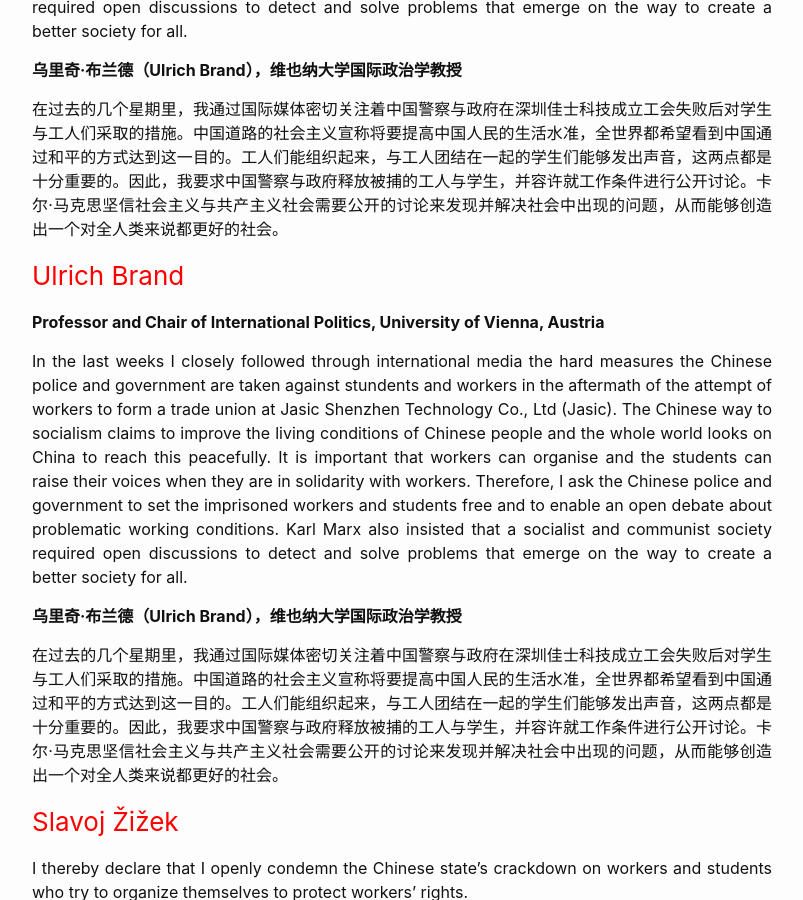
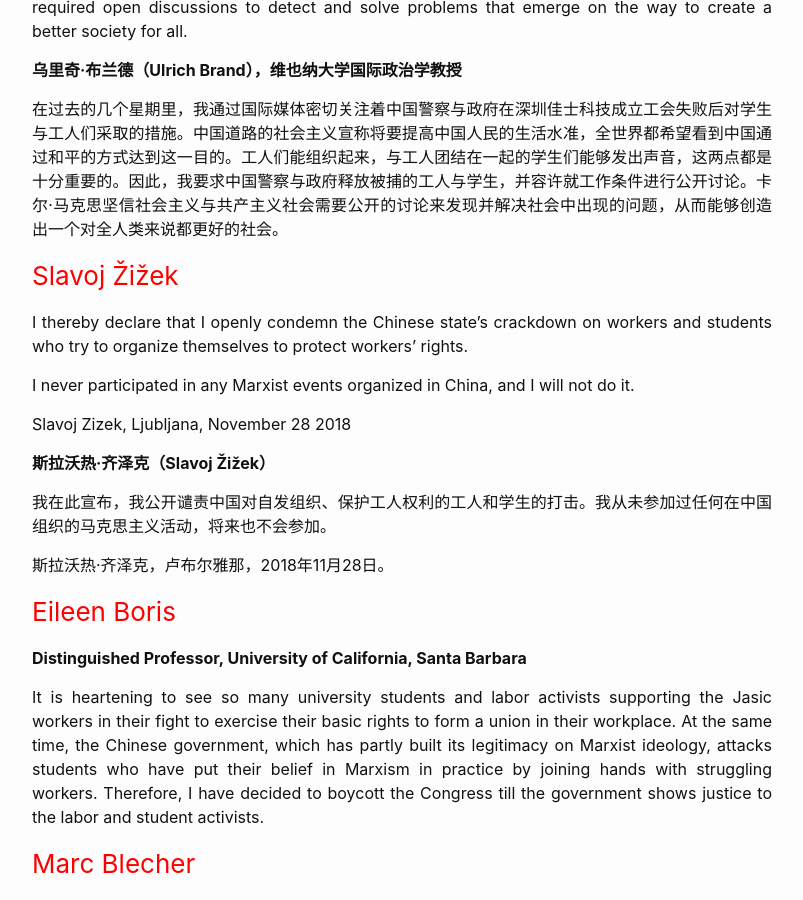
Before and after one commit to Spectre-RPEMC/Spectre-RPEMC.github.io, a Jekyll site: the page built from _posts/2018-11-29-statements.MD, in a window 1280 px wide and 900 px high, scrolled down 5365 px. Shown: the whole window, without its empty margins (238-1041 px from the left). Built offline with Jekyll 4.4.1, drawn with Linux system fonts in a browser that asks for light colours.

Commit message:
Update 2018-11-29-statements.MD

```diff
--- a/_posts/2018-11-29-statements.MD
+++ b/_posts/2018-11-29-statements.MD
@@ -134,16 +134,6 @@ In the last weeks I closely followed through international media the  hard measu
 
 在过去的几个星期里，我通过国际媒体密切关注着中国警察与政府在深圳佳士科技成立工会失败后对学生与工人们采取的措施。中国道路的社会主义宣称将要提高中国人民的生活水准，全世界都希望看到中国通过和平的方式达到这一目的。工人们能组织起来，与工人团结在一起的学生们能够发出声音，这两点都是十分重要的。因此，我要求中国警察与政府释放被捕的工人与学生，并容许就工作条件进行公开讨论。卡尔·马克思坚信社会主义与共产主义社会需要公开的讨论来发现并解决社会中出现的问题，从而能够创造出一个对全人类来说都更好的社会。
 
-### Ulrich Brand
-
-**Professor and Chair of International Politics, University of Vienna, Austria**
-
-In the last weeks I closely followed through international media the  hard measures the Chinese police and government are taken against  stundents and workers in the aftermath of the attempt of workers to form  a trade union at Jasic Shenzhen Technology Co., Ltd (Jasic). The Chinese way to socialism claims to improve the living conditions of Chinese people and the whole world looks on China to reach this peacefully. It is important that workers can organise and the students can raise their voices when they are in solidarity with workers. Therefore, I ask the Chinese police and government to set the imprisoned workers and students free and to enable an open debate about problematic working conditions. Karl Marx also insisted that a socialist and communist society required open discussions to detect and solve problems that emerge on the way to create a better society for all.
-
-**乌里奇·布兰德（Ulrich Brand），维也纳大学国际政治学教授**
-
-在过去的几个星期里，我通过国际媒体密切关注着中国警察与政府在深圳佳士科技成立工会失败后对学生与工人们采取的措施。中国道路的社会主义宣称将要提高中国人民的生活水准，全世界都希望看到中国通过和平的方式达到这一目的。工人们能组织起来，与工人团结在一起的学生们能够发出声音，这两点都是十分重要的。因此，我要求中国警察与政府释放被捕的工人与学生，并容许就工作条件进行公开讨论。卡尔·马克思坚信社会主义与共产主义社会需要公开的讨论来发现并解决社会中出现的问题，从而能够创造出一个对全人类来说都更好的社会。
-
 ### Slavoj Žižek
 
 I thereby declare that I openly condemn the Chinese state's crackdown on workers and students who try to organize themselves to protect workers' rights.
```
